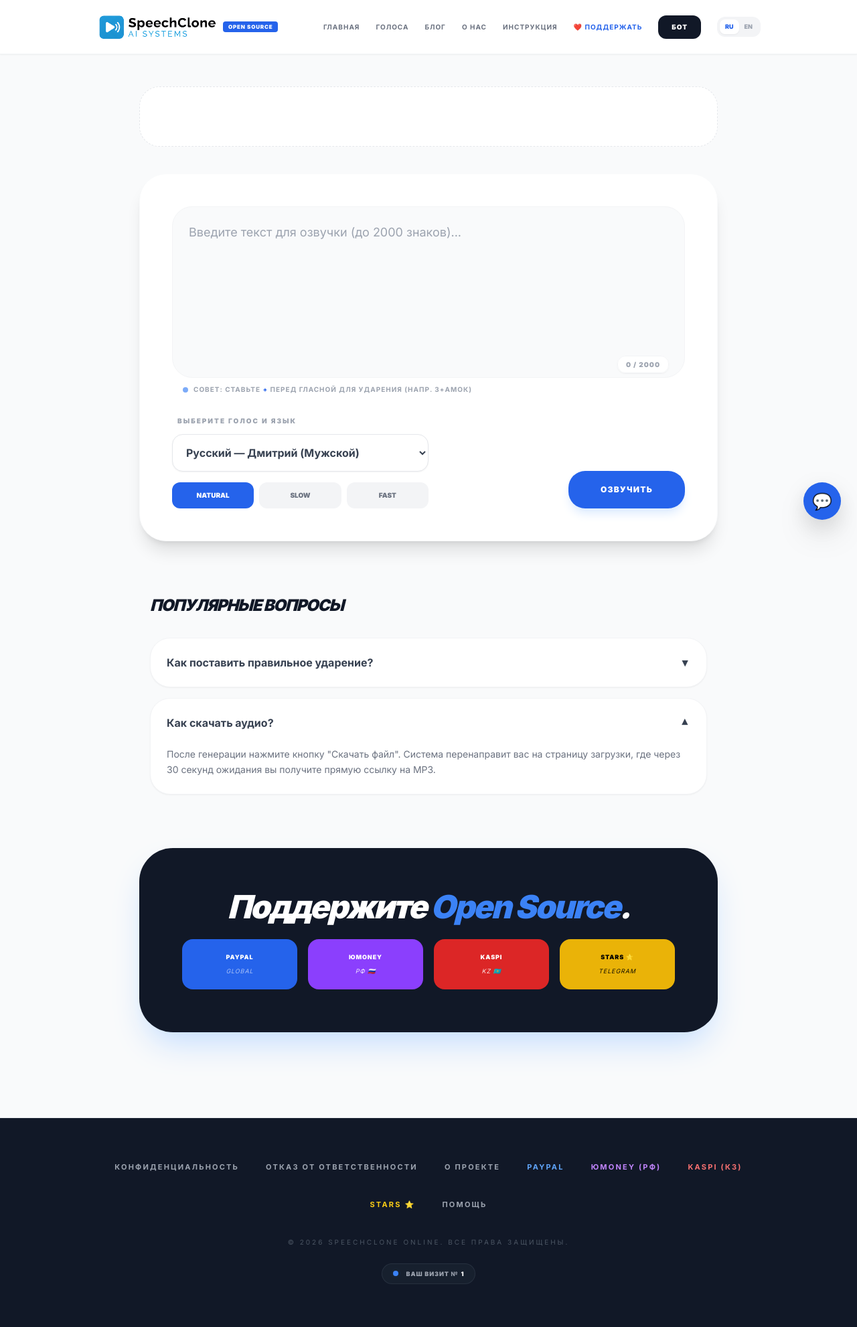
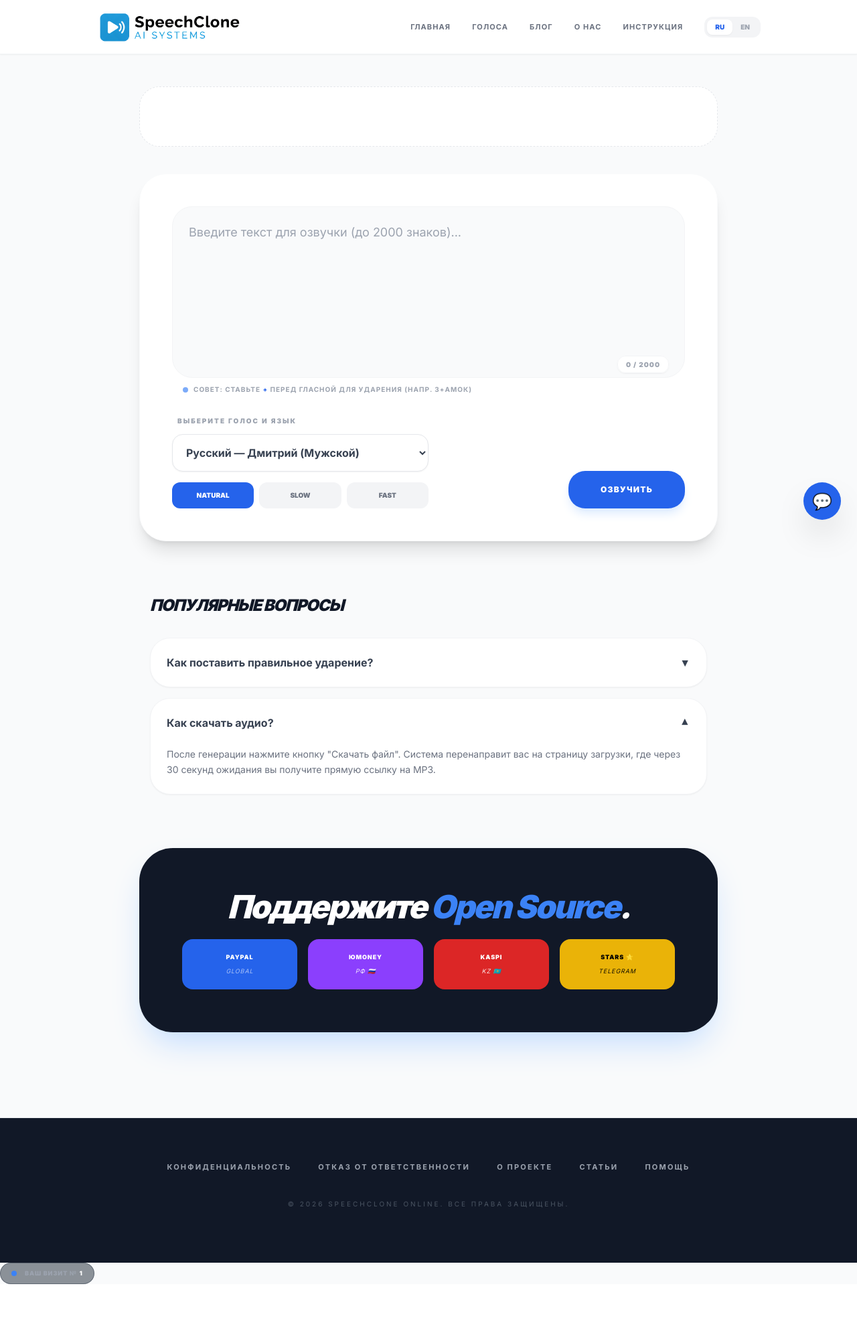
Before and after one commit to olvereal-cpu/speech-clone, a FastAPI app: page / in a window 1280 px wide. Shown: the whole page at 67% size. After the commit the page ends 1917 px from the top, so only its background shows below. Run offline with FastAPI, Linux system fonts and the light colour scheme; parts of the project's set-up code (start-up, migrations or seed data) failed here and were passed over; some libraries are stand-ins or nearby versions.

Commit message:
Update base.html

```diff
--- a/templates/base.html
+++ b/templates/base.html
@@ -3,24 +3,10 @@
 <head>
     <meta charset="UTF-8">
     <meta name="viewport" content="width=device-width, initial-scale=1.0">
-
-    <title>{% block title %}SpeechClone AI — Озвучка текста нейросетью онлайн бесплатно{% endblock %}</title>
-    <meta name="description" content="{% block description %}Бесплатная озвучка текста нейросетями онлайн. Более 50 реалистичных голосов, поддержка ударений и скачивание в MP3. Лучший сервис для создания аудио из текста.{% endblock %}">
-    <meta name="keywords" content="озвучка текста, нейросеть голос, текст в речь, синтез речи онлайн, SpeechClone, скачать озвучку mp3">
-
-    <meta property="og:type" content="website">
-    <meta property="og:url" content="https://speechclone.online/">
-    <meta property="og:title" content="SpeechClone AI — Профессиональная озвучка текста">
-    <meta property="og:description" content="Озвучивайте тексты живыми голосами нейросетей. Бесплатно, быстро и качественно.">
-    <meta property="og:image" content="{{ url_for('static', path='logo.png') }}">
-
-    <meta property="twitter:card" content="summary_large_image">
-    <meta property="twitter:url" content="https://speechclone.online/">
-    <meta property="twitter:title" content="SpeechClone AI — Озвучка текста">
-    <meta property="twitter:description" content="Бесплатный синтез речи онлайн. MP3 скачивание.">
-    <meta property="twitter:image" content="{{ url_for('static', path='logo.png') }}">
+    <title>SpeechClone AI - Профессиональная озвучка текста</title>
 
     <link rel="icon" type="image/png" href="{{ url_for('static', path='favicon.png') }}">
+
     <link rel="canonical" href="https://speechclone.online/" />
 
     <script async src="https://www.googletagmanager.com/gtag/js?id=G-CHHSM6PFGH"></script>
@@ -41,51 +27,30 @@
     <style>
         body { font-family: 'Inter', sans-serif; }
         .transition-all { transition: all 0.3s ease; }
-        .animate-fade-in { animation: fadeIn 0.5s ease-out; }
-        @keyframes fadeIn { from { opacity: 0; transform: translateY(10px); } to { opacity: 1; transform: translateY(0); } }
-        html { scroll-behavior: smooth; }
-        #chat-widget { filter: drop-shadow(0 10px 15px rgba(0,0,0,0.1)); }
     </style>
 </head>
 <body class="bg-[#F9FAFB] text-gray-900 antialiased">
-
     <nav class="bg-white border-b border-gray-100 sticky top-0 z-50 shadow-sm">
         <div class="max-w-5xl mx-auto px-4 h-20 flex justify-between items-center">
-            <a href="/" class="flex items-center gap-2">
-                <img src="{{ url_for('static', path='logo.png') }}" alt="SpeechClone AI" class="h-10 w-auto">
-                <span class="bg-blue-600 text-[8px] font-black text-white px-2 py-0.5 rounded uppercase tracking-widest">Open Source</span>
+
+            <a href="/" class="flex items-center">
+                <img src="{{ url_for('static', path='logo.png') }}" alt="SpeechClone AI" class="h-12 w-auto">
             </a>
 
-            <div class="hidden md:flex items-center space-x-6">
-                <div class="flex space-x-6 font-bold text-gray-500 uppercase text-[10px] tracking-widest">
+            <div class="hidden md:flex items-center space-x-8">
+                <div class="flex space-x-8 font-bold text-gray-500 uppercase text-[11px] tracking-widest">
                     <a href="/" class="hover:text-blue-600 transition-all">Главная</a>
                     <a href="/voices" class="hover:text-blue-600 transition-all">Голоса</a>
                     <a href="/blog" class="hover:text-blue-600 transition-all">Блог</a>
                     <a href="/about" class="hover:text-blue-600 transition-all">О нас</a>
                     <a href="/guide" class="hover:text-blue-600 transition-all">Инструкция</a>
-                    <a href="/contribute" class="text-blue-600 hover:text-gray-900 transition-all">❤️ Поддержать</a>
                 </div>
 
-                <a href="https://t.me/speechclonebot" target="_blank" class="bg-gray-900 text-white px-5 py-2.5 rounded-xl font-black text-[10px] uppercase tracking-widest hover:bg-blue-600 transition-all">Бот</a>
-
-                <div class="flex bg-gray-100 p-1 rounded-xl ml-2">
-                    <button class="px-2 py-1 text-[9px] font-black rounded-lg bg-white shadow-sm text-blue-600">RU</button>
-                    <button onclick="alert('English version coming soon!')" class="px-2 py-1 text-[9px] font-black text-gray-400 hover:text-gray-600 transition-all">EN</button>
+                <div class="flex bg-gray-100 p-1 rounded-xl ml-4">
+                    <button class="px-3 py-1 text-[10px] font-black rounded-lg bg-white shadow-sm text-blue-600">RU</button>
+                    <button onclick="alert('English version coming soon!')" class="px-3 py-1 text-[10px] font-black text-gray-400 hover:text-gray-600 transition-all">EN</button>
                 </div>
             </div>
-
-            <button id="mobile-menu-btn" class="md:hidden text-gray-900 focus:outline-none">
-                <svg class="w-8 h-8" fill="none" stroke="currentColor" viewBox="0 0 24 24"><path id="menu-icon" stroke-linecap="round" stroke-linejoin="round" stroke-width="2" d="M4 6h16M4 12h16M4 18h16"></path></svg>
-            </button>
-        </div>
-
-        <div id="mobile-menu" class="hidden md:hidden bg-white border-t border-gray-100 p-6 space-y-4 shadow-xl">
-            <a href="/" class="block font-black uppercase text-xs tracking-widest text-gray-900">Главная</a>
-            <a href="/voices" class="block font-black uppercase text-xs tracking-widest text-gray-900">Голоса</a>
-            <a href="/blog" class="block font-black uppercase text-xs tracking-widest text-gray-900">Блог</a>
-            <a href="/guide" class="block font-black uppercase text-xs tracking-widest text-gray-900">Инструкция</a>
-            <a href="/contribute" class="block font-black uppercase text-xs tracking-widest text-blue-600">❤️ Поддержать</a>
-            <a href="https://t.me/speechclonebot" target="_blank" class="block w-full text-center bg-blue-600 text-white py-4 rounded-2xl font-black text-xs uppercase tracking-widest">Открыть бота</a>
         </div>
     </nav>
 
@@ -99,18 +64,21 @@
                 <a href="/privacy" class="hover:text-white transition-all">Конфиденциальность</a>
                 <a href="/disclaimer" class="hover:text-white transition-all">Отказ от ответственности</a>
                 <a href="/about" class="hover:text-white transition-all">О проекте</a>
-                <a href="https://paypal.me/velial39@gmail.com" target="_blank" class="text-blue-400 hover:text-white transition-all">PayPal</a>
-                <a href="https://yoomoney.ru/to/ТУТ_ТВОЙ_НОМЕР" target="_blank" class="text-purple-400 hover:text-white transition-all">ЮMoney (РФ)</a>
-                <a href="https://kaspi.kz/pay/ТУТ_ID" target="_blank" class="text-red-400 hover:text-white transition-all">Kaspi (КЗ)</a>
-                <a href="https://t.me/speechclonebot?start=donate" target="_blank" class="text-yellow-400 hover:text-white transition-all">Stars ⭐️</a>
+                <a href="/blog" class="hover:text-white transition-all">Статьи</a>
                 <a href="/guide" class="hover:text-white transition-all">Помощь</a>
             </div>
 
-            <div class="flex flex-col items-center space-y-6">
+            <div class="flex flex-col items-center space-y-4">
                 <p class="text-[10px] tracking-[0.3em] uppercase text-gray-600">
                     © 2026 SpeechClone Online. Все права защищены.
                 </p>
 
+            <div class="flex gap-8">
+
+            </div>
+        </div>
+    </div>
+</footer>
                 <div class="inline-flex items-center space-x-3 bg-gray-800/50 px-4 py-2 rounded-full border border-gray-700/50">
                     <span class="flex h-2 w-2 relative">
                         <span class="animate-ping absolute inline-flex h-full w-full rounded-full bg-blue-400 opacity-75"></span>
@@ -125,32 +93,12 @@
     </footer>
 
     <script>
-    const menuBtn = document.getElementById('mobile-menu-btn');
-    const menu = document.getElementById('mobile-menu');
-    const icon = document.getElementById('menu-icon');
-
-    if (menuBtn) {
-        menuBtn.addEventListener('click', () => {
-            const isHidden = menu.classList.toggle('hidden');
-            icon.setAttribute('d', isHidden ? 'M4 6h16M4 12h16M4 18h16' : 'M6 18L18 6M6 6l12 12');
-        });
-    }
-
     document.addEventListener('DOMContentLoaded', () => {
         let count = localStorage.getItem('my_visits') || 0;
         count++;
         localStorage.setItem('my_visits', count);
         const counterDisplay = document.getElementById('user-counter');
         if (counterDisplay) { counterDisplay.innerText = count; }
-
-        {% if scroll_to %}
-        const target = document.getElementById('{{ scroll_to }}');
-        if (target) {
-            setTimeout(() => {
-                target.scrollIntoView({ behavior: 'smooth' });
-            }, 500);
-        }
-        {% endif %}
     });
     </script>
 </body>
```
